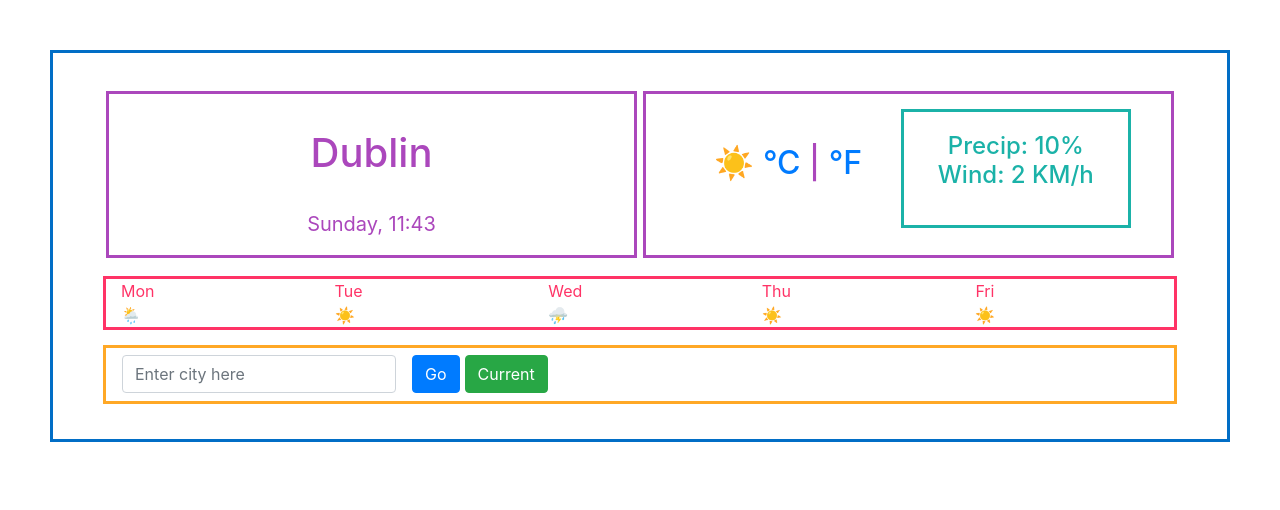
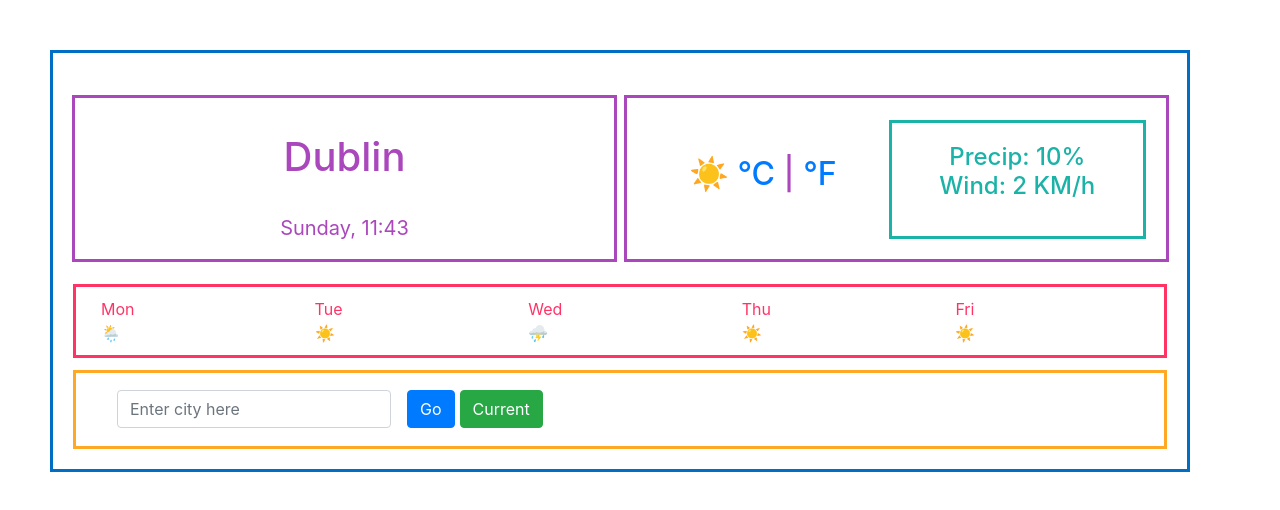
Before and after one commit to mytools-car/weather-app-carolina, a website built with Parcel: page index.html in a window 1280 px wide. Built offline with nearby package versions, Linux system fonts and the light colour scheme; no server answers.

Commit message:
edit style
add margin and padding

```diff
--- a/index.html
+++ b/index.html
@@ -17,7 +17,7 @@
     <div class="container">
       <div class="row">
         <div class="col city-date-placeholder">
-            <h1 id="city-placeholder">Dublin</h1>
+            <h1 id="city-placeholder" class="h1-class">Dublin</h1>
             <br />
             <p id="date-placeholder">
             </p>
@@ -26,11 +26,11 @@
         <div class="col city-date-placeholder">
             <div class="row purple">
                 <div class="col">
-                    <h2>☀️ <span id="temperature"></span><a href="#" id="celsius">°C</a> |
+                    <h2 class="h2-class">☀️ <span id="temperature"></span><a href="#" id="celsius">°C</a> |
                       <a href="#" id="fahrenheit">°F</a></h2>
                 </div>
                 <div class="col city-temp-placeholder">
-                    <h4>
+                    <h4 class="h4-class">
                       Precip: 10% <br /> Wind: 2 KM/h
                     </h4>
                 </div>
@@ -38,7 +38,7 @@
         </div>
 
       </div>
-      <div class="row pink">
+      <div class="row pink rowWithMargin">
           <div class="col">
               Mon <br> 🌦
             </div>
@@ -55,7 +55,8 @@
                   Fri <br> ☀️
                 </div>
     </div>
-    <div class="row orange">
+    <div class="row orange rowWithMargin">
+      <div class="col">
     <form class="form-inline" id="city-form">
         <div class="form-group mx-sm-3 mb-2">
           <label for="inputPassword2" class="sr-only">Enter city here</label>
@@ -64,7 +65,7 @@
         <button type="submit" class="btn btn-primary mb-2">Go</button>
         <button type="button" class="btn btn-success" id="currentButton">Current</button>
       </form>
-
+    </div>
     </div>
     <script src="src/index.js"></script>
   </body>
--- a/src/styles.css
+++ b/src/styles.css
@@ -1,35 +1,42 @@
-body {
+p {
+  color: #ab47bc;
+  text-align: center;
+  font-size: 20px;
+}
+
+.container {
+  display: block;
   margin: 50px;
   padding: 20px;
   border-style: solid;
   border-color: #016ec6;
 }
 
-h1 {
+.row {
+  padding: 10px;
+  margin-top: 12px;
+}
+
+.rowWithMargin {
+  margin-left: 0px !important;
+  margin-right: 0px !important;
+}
+
+.h1-class {
   color: #ab47bc;
   margin-top: 35px;
 }
 
-h2 {
+.h2-class {
   color: #ab47bc;
   margin-top: 35px;
 }
 
-h4 {
+.h4-class {
   color: #1bb2a8;
   margin-top: 20px;
   margin-bottom: 20px;
   padding-bottom: 15px;
-}
-
-.row {
-  margin: 15px;
-}
-
-p {
-  color: #ab47bc;
-  text-align: center;
-  font-size: 20px;
 }
 
 .purple {
@@ -54,7 +61,7 @@ p {
   position: relative;
   border-style: solid;
   border-color: #ab47bc;
-  margin: 3px;
+  margin: 0 3px 0 4px;
   display: inline-block;
   text-align: center;
 }
```
